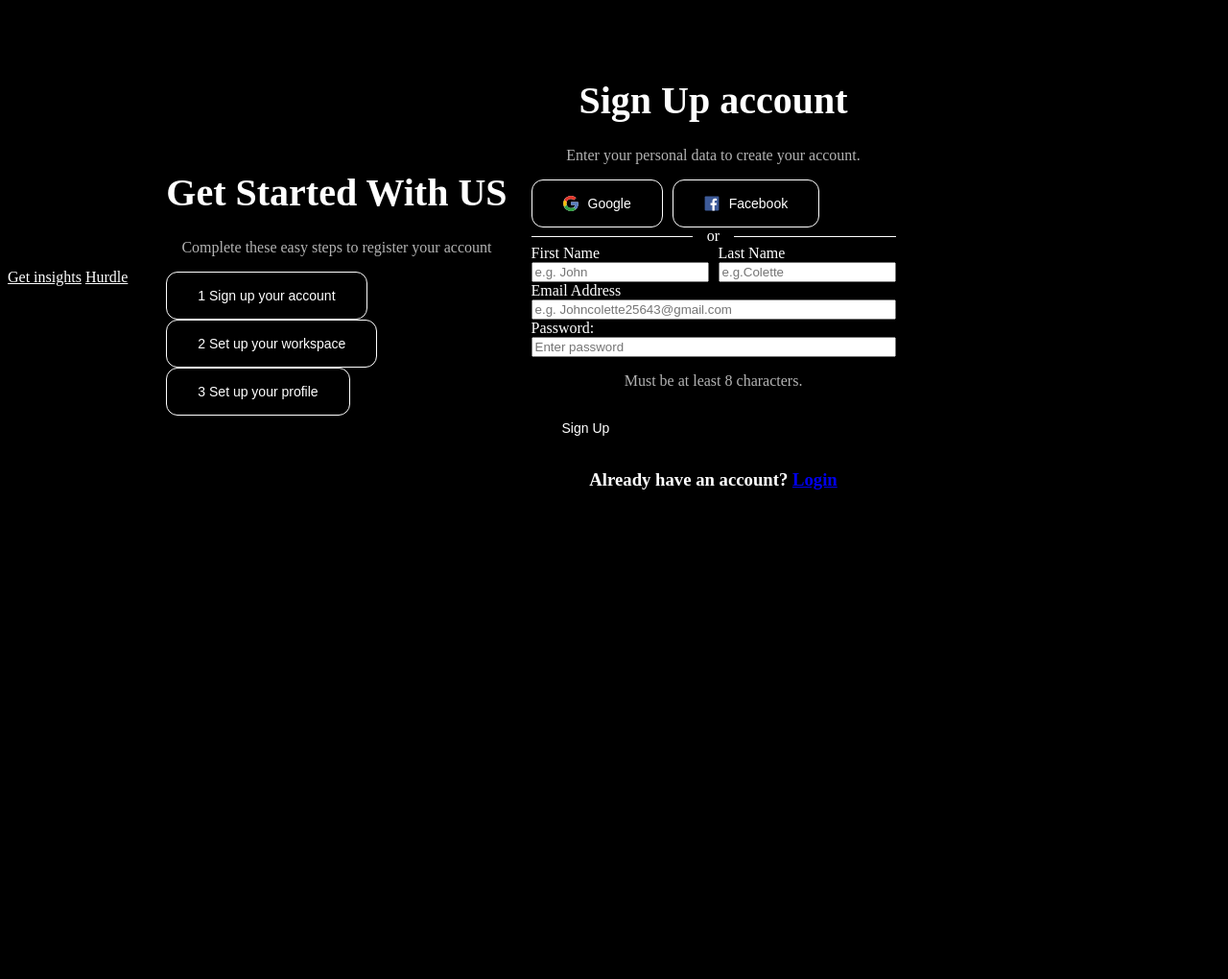
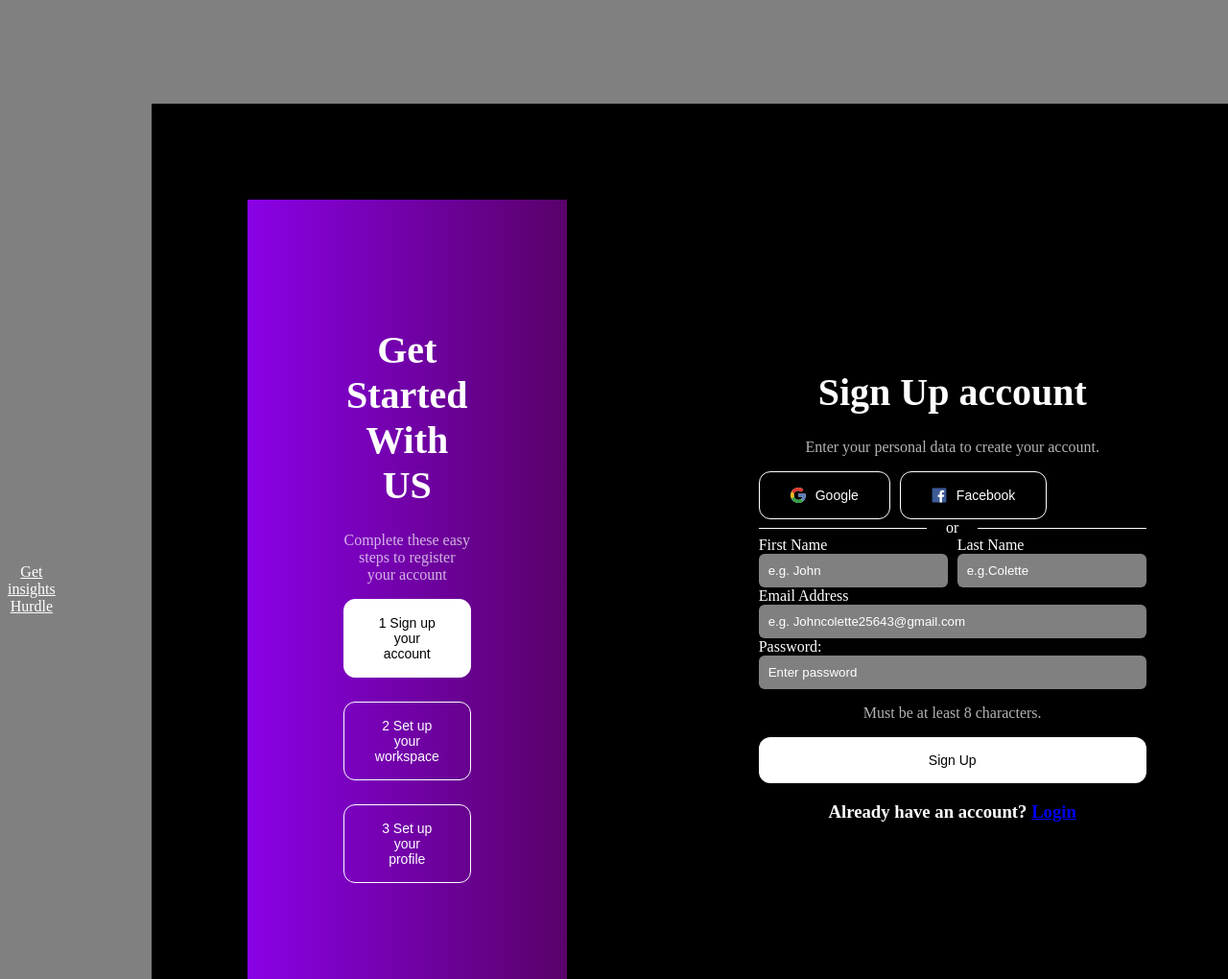
Before and after one commit to ubaidahlawal/Replicate, a plain HTML site: page form.html in a window 1280 px wide. Shown: the top 1020 px of the page at 96% size. Before the commit the page ends 800 px from the top, so only its background shows below. Drawn offline with Linux system fonts and the light colour scheme.

Commit message:
projectreplicates

```diff
--- a/form.css
+++ b/form.css
@@ -1,7 +1,7 @@
 body {
    display: flex;
    align-items: center;
-    background-color: black;
+    background-color: gray;
     color: white;
     text-align: center;
 }
@@ -18,12 +18,15 @@ main {
     align-items:center ;
     justify-content: center;
     max-width: 1200px;
-    gap: 25px;
-    padding: 20px;
-    margin: 20px;
+    gap: 200px;
+    padding: 100px;
+    margin: 100px;
+    background-color: black;
+    width: 100%;
    }
 
    .button {
+    display: flex;
     background-color: transparent;
     padding: 1rem 2rem;
     display: flex;
@@ -57,7 +60,7 @@ p {
 .underline {
  display: flex;
  align-items: center;
- gap: 15px;
+ gap: 20px;
 }
 
 .name {
@@ -83,12 +86,47 @@ div .button{
 
 
 }
-div .righthandside {
-    border-width:1px;
-    border-color:white;
-    border-style: solid;
+.righthandside {
+   display: flex;
+   gap: 25px;
+   flex-direction: column;
+
+
+}
+input {
+        border: none;
+        outline: none;
+        background-color: gray;
+        border-radius: 6px;
+        color: white;
+        padding: 10px;
+
+}
+input::placeholder {
+    color: white;
+}
+.register {
+    display: flex;
+    width: 100%;
+    background-color: white;
+    color: black;
+    align-items: center;
+    justify-content: center;
+}
+.form {
+    align-items: center;
+    gap: 25px;
+}
+
+.righthandside :first-child {
+    display: flex;
+    width: 100%;
+    background-color: white;
+    color: black;
 
 }
 .firstsection {
-
+    padding: 100px;
+    background: rgb(138,1,231);
+  background: linear-gradient(90deg, rgba(138,1,231,1) 0%, rgba(89,1,105,1) 100%);
 }
--- a/form.html
+++ b/form.html
@@ -16,9 +16,9 @@
         <h1>Get Started With US</h1>
         <p>Complete these easy steps to register your account</p>
         <div class="righthandside">
-          <button class="span-full button">1 Sign up your account</button>
-          <button class="span-full button">2 Set up your workspace</button>
-          <button class="span-full button">3 Set up your profile</button>
+          <button class="span-full button form">1 Sign up your account</button>
+          <button class="span-full button form">2 Set up your workspace</button>
+          <button class="span-full button form">3 Set up your profile</button>
         </div>
       </section>
 
@@ -83,7 +83,7 @@
             />
           </div>
           <p>Must be at least 8 characters.</p>
-          <button class="span-full button">Sign Up</button>
+          <button class="span-full button register">Sign Up</button>
           <h3>
             Already have an account?
             <a href="#">Login</a>
```
